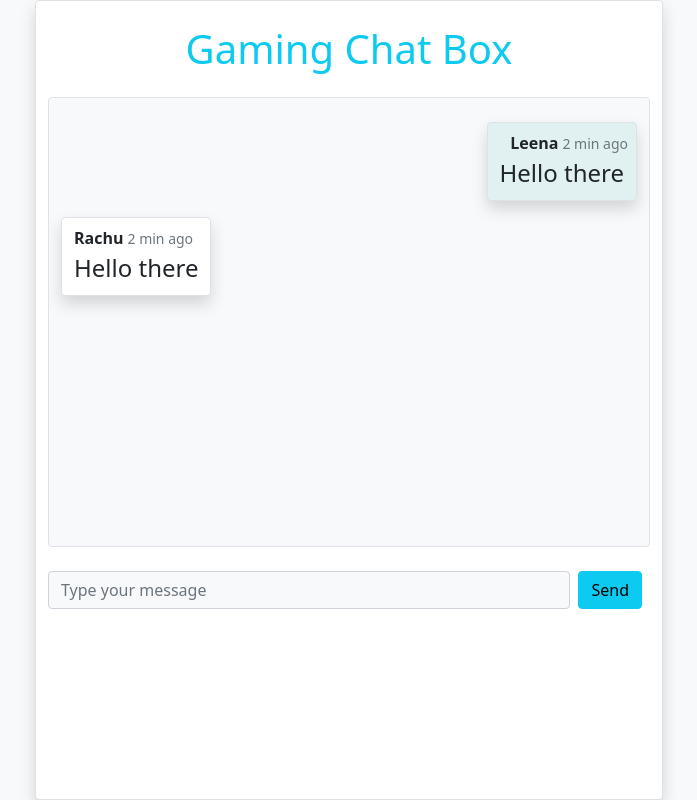
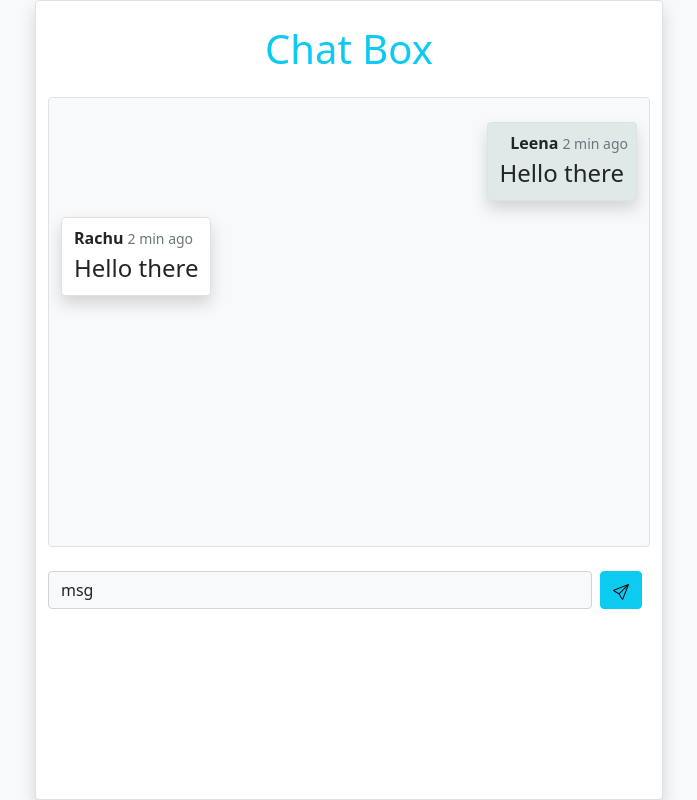
Before and after one commit to panchalleena1286/ChatApp-FrontEnd, a React (Create React App) app in the folder socket-chat/: page /chat/1 in a window 1280 px wide. Shown: the whole page, without its empty margins (291-988 px from the left). Built offline with nearby package versions, Linux system fonts and the light colour scheme.

Commit message:
initial commit

```diff
--- a/socket-chat/src/component/ChatRoom.jsx
+++ b/socket-chat/src/component/ChatRoom.jsx
@@ -1,12 +1,37 @@
+import { useEffect, useState } from "react";
+import { useLocation } from "react-router-dom";
+
 const ChatRoom = () => {
+
+    const location = useLocation()
+
+    const [data, setdata] = useState({})
+    const [msg, setMsg] = useState("")
+    const [allMessages, setMessages] = useState([])
+
+    useEffect(() => {
+        setdata(location.state)
+    }, [location])
+
+    const handleChange = (e) => setMsg(e.target.value)
+
+    const onSubmit = () => {
+        const newMessage = {time: new Date(), msg, name: data.name}
+        setMessages([...allMessages, newMessage])
+    }
+
+
     return (
         <div className="py-4 m-5 w-50 shadow bg-white text-dark border rounded container" style={{height: "100%"}}>
             <div className="text-center px-3 mb-4 text-capitalize">
-                <h1 className="text-info mb-4">Gaming Chat Box</h1>
+                <h1 className="text-info mb-4">{data?.room} Chat Box</h1>
             </div>
             <div className="bg-light border rounded p-3 mb-4" style={{height:"450px", overflowY:"scroll"}}>
                 <div className="row justify-content-end pl-5">
-                    <div className="d-flex flex-column align-items-end m-2 shadow p-2  border rounded w-auto" style={{background:"#E1F0F0"}}>
+                    {
+                        allMessages.map
+                    }
+                    <div className="d-flex flex-column align-items-end m-2 shadow p-2  border rounded w-auto" style={{background: "#DFE9E8"}} >
                         <div>
                             <strong className="m-1">Leena</strong>
                             <small className="text-muted">2 min ago</small>
@@ -26,8 +51,12 @@ const ChatRoom = () => {
                 </div>
             </div>
             <div className="form-group d-flex">
-                <input type="text" className="form-control bg-light" name="message" placeholder="Type your message"/>
-                <button type="button" className="btn btn-info mx-2 ">Send</button>
+                <input type="text" className="form-control bg-light" name="message" onChange={handleChange} value="msg" placeholder="Type your message"/>
+                <button type="button" className="btn btn-info mx-2" onClick={onSubmit}>
+                <svg xmlns="http://www.w3.org/2000/svg" width="16" height="16" fill="currentColor" class="bi bi-send" viewBox="0 0 16 16">
+                <path d="M15.854.146a.5.5 0 0 1 .11.54l-5.819 14.547a.75.75 0 0 1-1.329.124l-3.178-4.995L.643 7.184a.75.75 0 0 1 .124-1.33L15.314.037a.5.5 0 0 1 .54.11ZM6.636 10.07l2.761 4.338L14.13 2.576 6.636 10.07Zm6.787-8.201L1.591 6.602l4.339 2.76 7.494-7.493Z"/>
+                </svg>
+                </button>
             </div>
         </div>
     )
```
